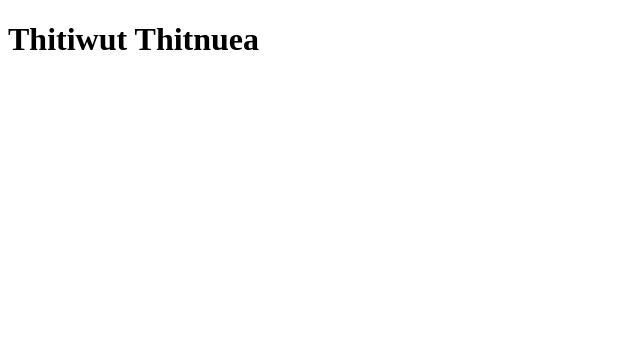
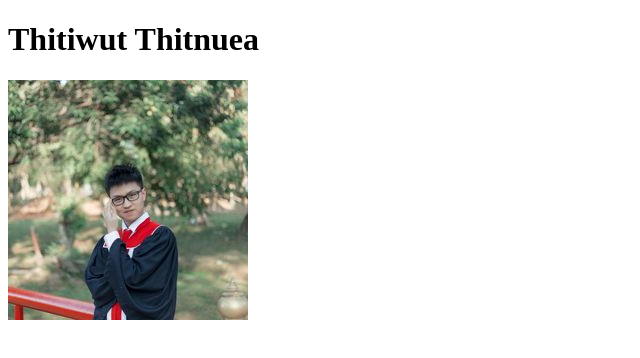
Before and after one commit to Thitiwut5023/LAB03, a plain HTML site: page index.html in a window 1280 px wide. Shown: the whole page, without its empty margins (0-640 px from the left). Drawn offline with Linux system fonts and the light colour scheme.

Commit message:
add friend image

```diff
--- a/index.html
+++ b/index.html
@@ -7,5 +7,6 @@
 </head>
 <body>
     <h1>Thitiwut Thitnuea</h1>
+    <img src="652115001.jpg">
 </body>
 </html>
```
Also changed, not shown: 652115001.jpg (added).
